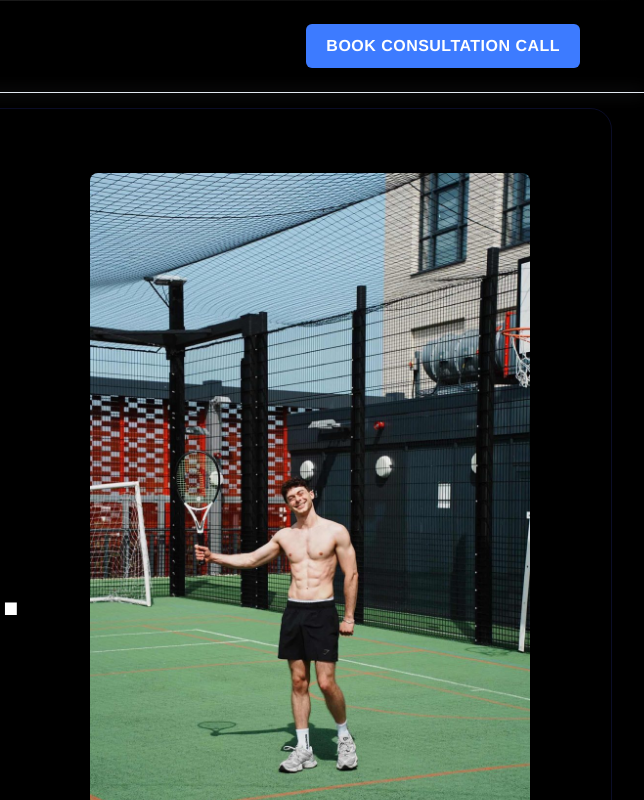
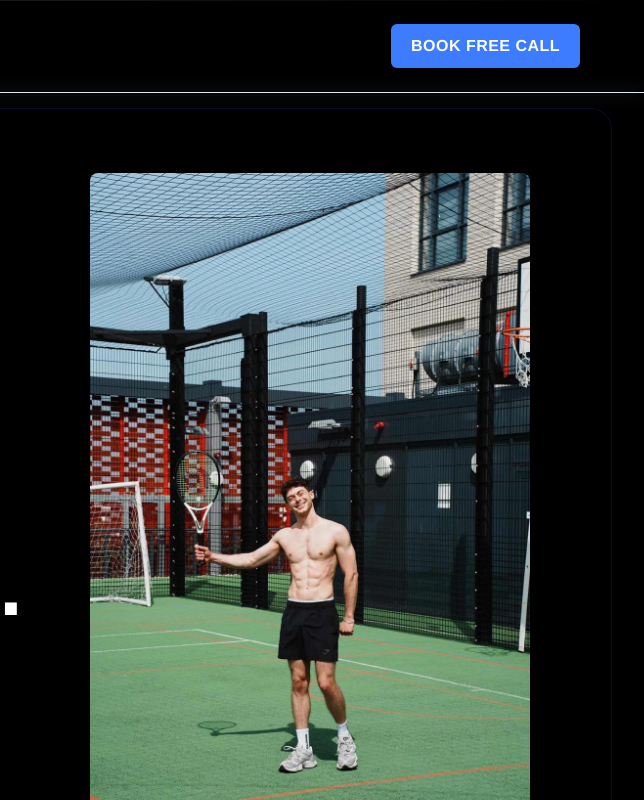
Before and after one commit to mem64-bits/achieve-coaching-web, an Astro site: page / in a window 1280 px wide. Shown: the top 800 px of the page, 636-1280 px from the left. Built offline with nearby package versions, Linux system fonts and the light colour scheme; Astro itself is replaced by a stand-in of ours; a web font is replaced by a local one.

Commit message:
Changed Header Button to 'Book Free Call'

```diff
--- a/src/components/Header.tsx
+++ b/src/components/Header.tsx
@@ -46,7 +46,7 @@ export default function Header({children}: { children?: React.ReactNode }) {
 
                 <div className="flex items-center relative z-25">
                     <AchieveBtn href="#apply" className="text-sm sm:text-base px-4 py-2 sm:px-5 sm:py-2.5">
-                        Book Consultation Call
+                        Book Free Call
                     </AchieveBtn>
                 </div>
 
```
